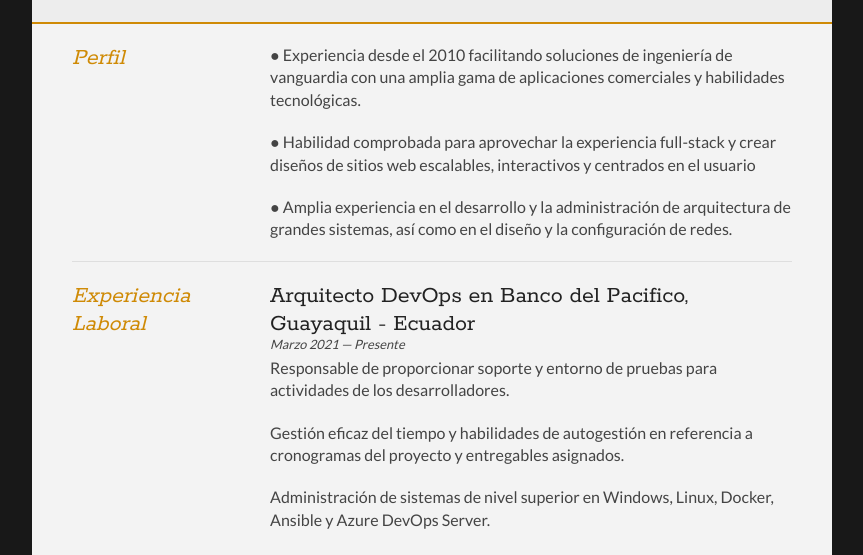
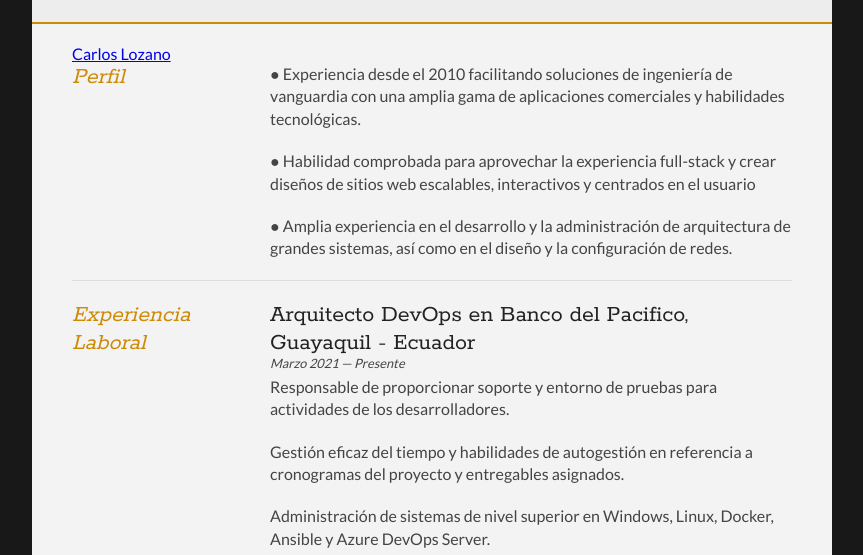
Before and after one commit to cclozano/cclozano.github.io, a plain HTML site: page index.html in a window 1280 px wide. Shown: the part 190-745 px from the top of the page, without its empty margins (208-1071 px from the left). Drawn offline with Linux system fonts and the light colour scheme.

Commit message:
linkedin profile

```diff
--- a/index.html
+++ b/index.html
@@ -39,6 +39,7 @@
 	<div id="mainArea" class="quickFade delayFive">
 		<section>
 			<article>
+				<div class="badge-base LI-profile-badge" data-locale="es_ES" data-size="medium" data-theme="dark" data-type="HORIZONTAL" data-vanity="carlos-lozano-1aa77944" data-version="v1"><a class="badge-base__link LI-simple-link" href="https://ec.linkedin.com/in/carlos-lozano-1aa77944?trk=profile-badge">Carlos Lozano</a></div>
 				<div class="sectionTitle">
 					<h1>Perfil</h1>
 				</div>
```
